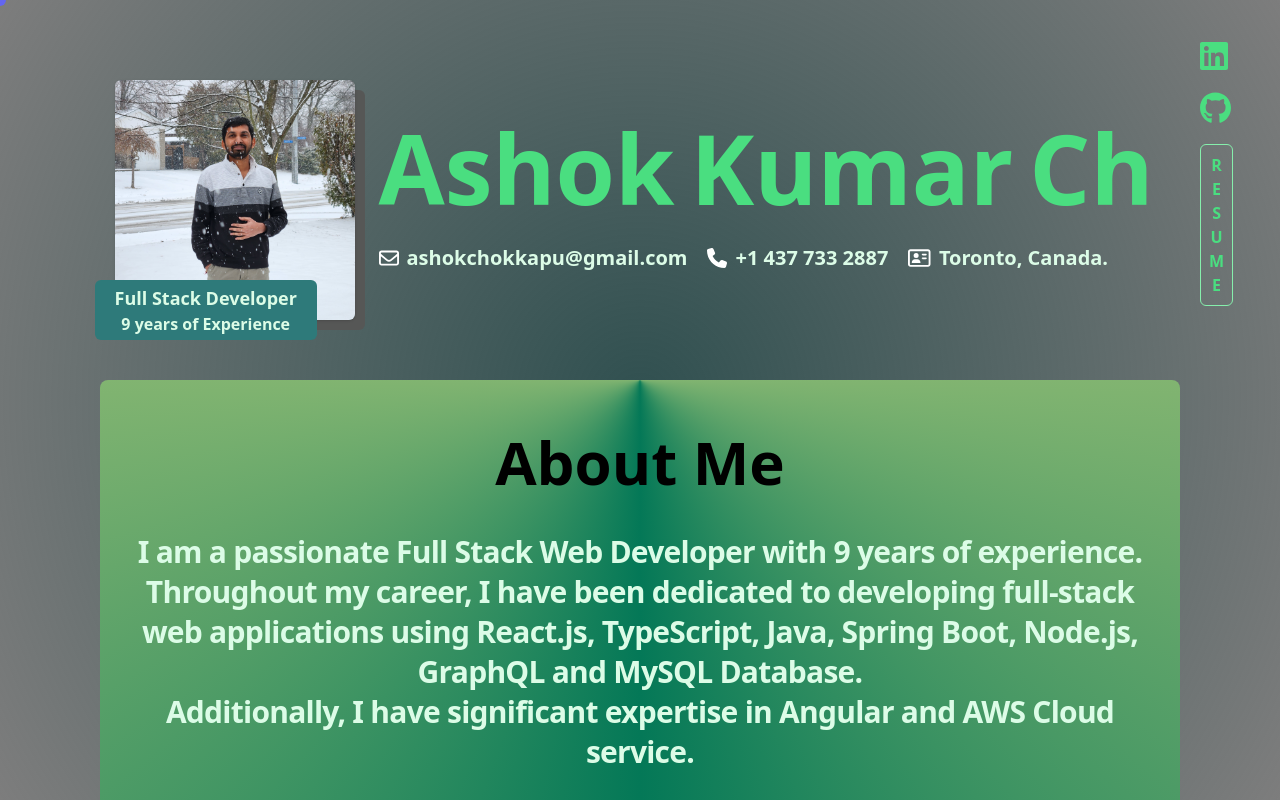
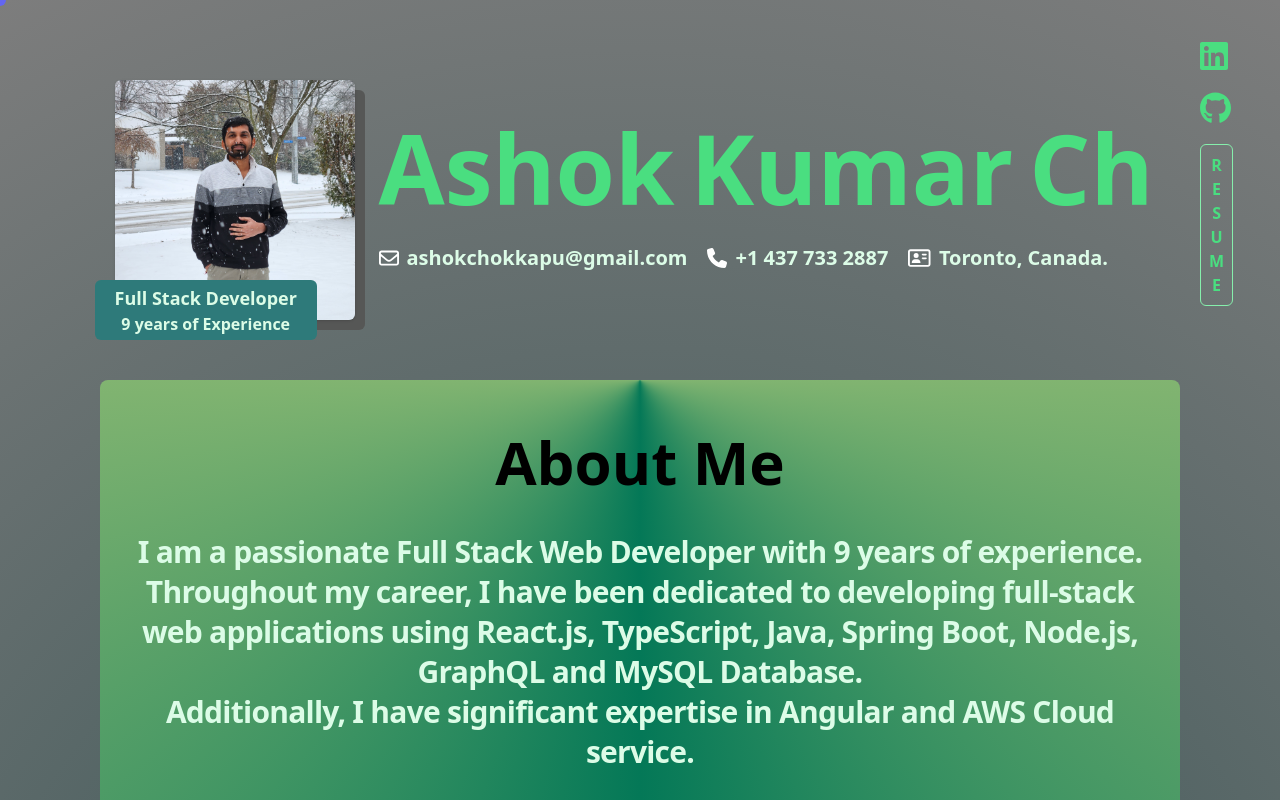
Before and after one commit to abvsashok/portfolio, a React (Vite) app: page / in a window 1280 px wide. Shown: the top 800 px of the page. Built offline with nearby package versions, Linux system fonts and the light colour scheme.

Commit message:
Update index.css
Style Changes

```diff
--- a/src/index.css
+++ b/src/index.css
@@ -2,15 +2,7 @@
 @tailwind components;
 @tailwind utilities;
 
-#root {
-  width: 100vw;
-  height: 100vh;
-}
 
-#root {
-  width: 100vw;
-  height: 100vh;
-}
 
 body {
   margin: 0;
```
